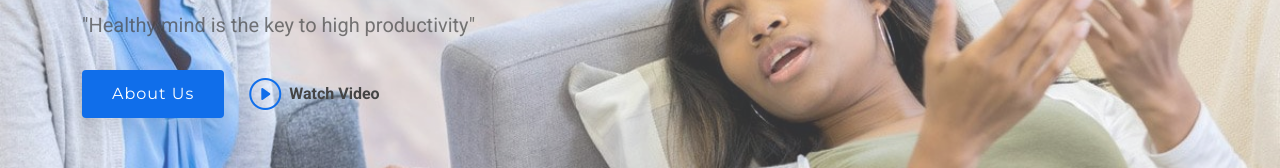
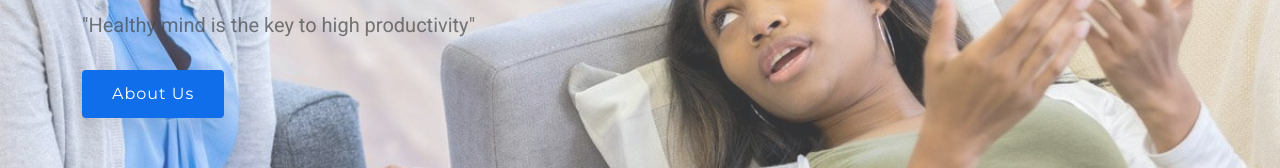
Before and after one commit to ToshTony/riverstransformation, a plain HTML site: page index.html in a window 1280 px wide. Shown: the part 446-614 px from the top of the page. Drawn offline with nearby package versions, Linux system fonts and the light colour scheme.

Commit message:
ytbutton

```diff
--- a/index.html
+++ b/index.html
@@ -103,7 +103,7 @@
             <p>"Healthy mind is the key to high productivity"</p>
             <div class="d-flex">
               <a href="#about" class="btn-get-started">About Us</a>
-              <a href="https://www.youtube.com/watch?v=Y7f98aduVJ8" class="glightbox btn-watch-video d-flex align-items-center"><i class="bi bi-play-circle"></i><span>Watch Video</span></a>
+
             </div>
           </div>
         </div>
```
